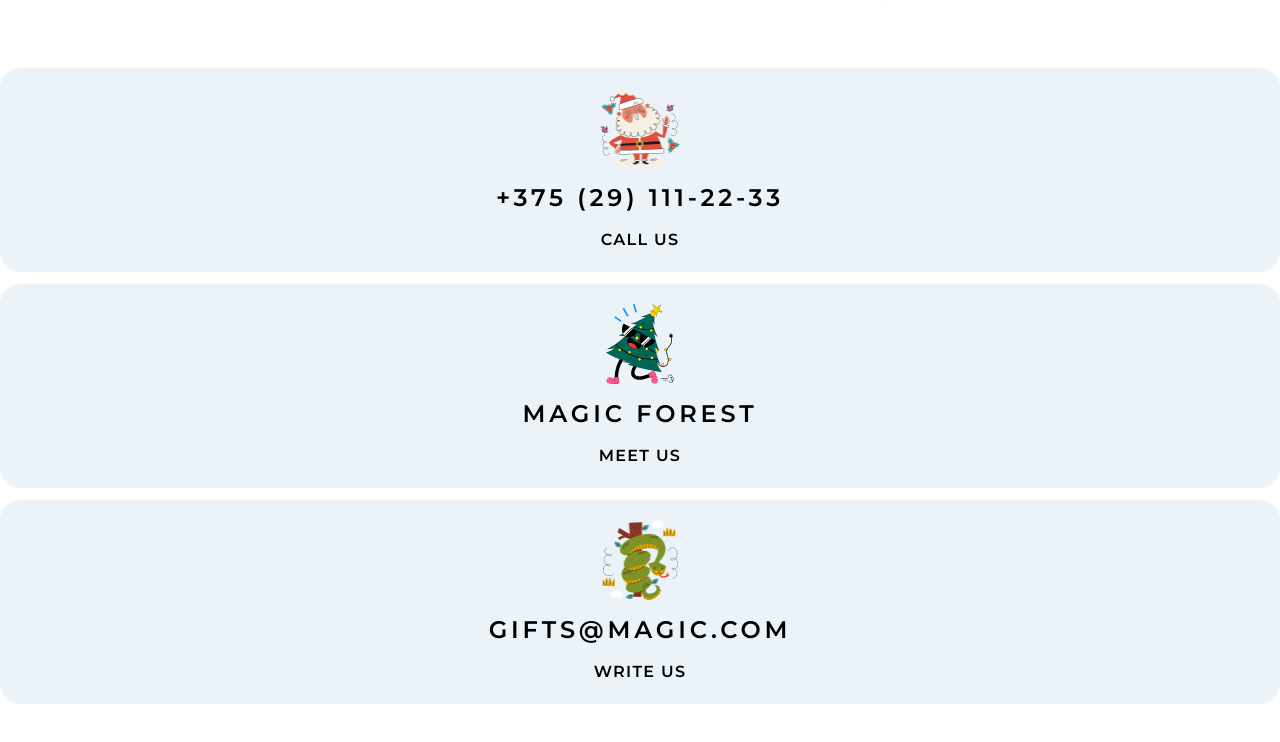
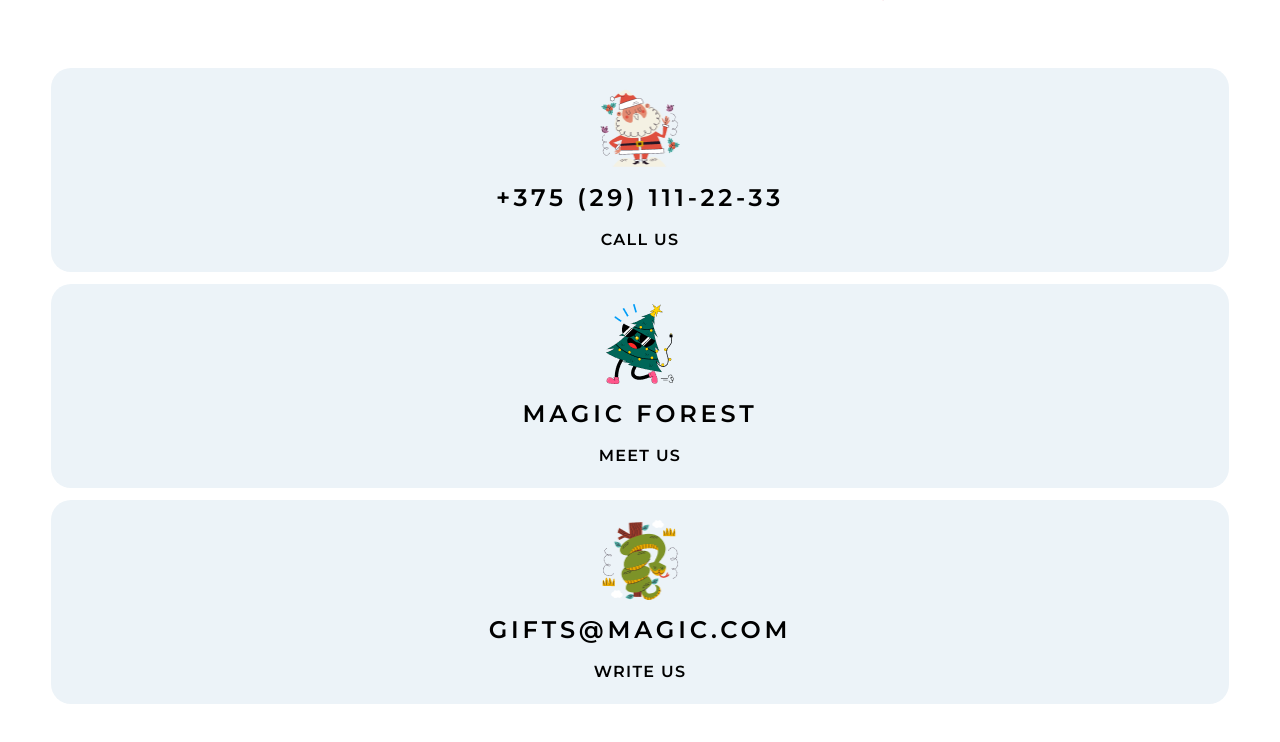
Before and after one commit to anastasiyamnv/rsschool-cv, a plain HTML site: page index.html in a window 1280 px wide. Shown: the part 3018-3760 px from the top of the page. Drawn offline with Linux system fonts and the light colour scheme.

Commit message:
fix: fixed footer cards position

```diff
--- a/styles.css
+++ b/styles.css
@@ -21,6 +21,8 @@ body {
 
 .header {
     width: 100%;
+    /* height: 64px; */
+    /* position: fixed; */
     max-width: 1440px;
 }
 
@@ -577,12 +579,8 @@ body {
         margin-right: 20px;
     }
 
-    .footer__cards {
-        flex-direction: column;
-    }
-
     .footer__card {
-        min-width: 100%;
+        width: 92%;
     }
 
     .about-section__block-text {
```
